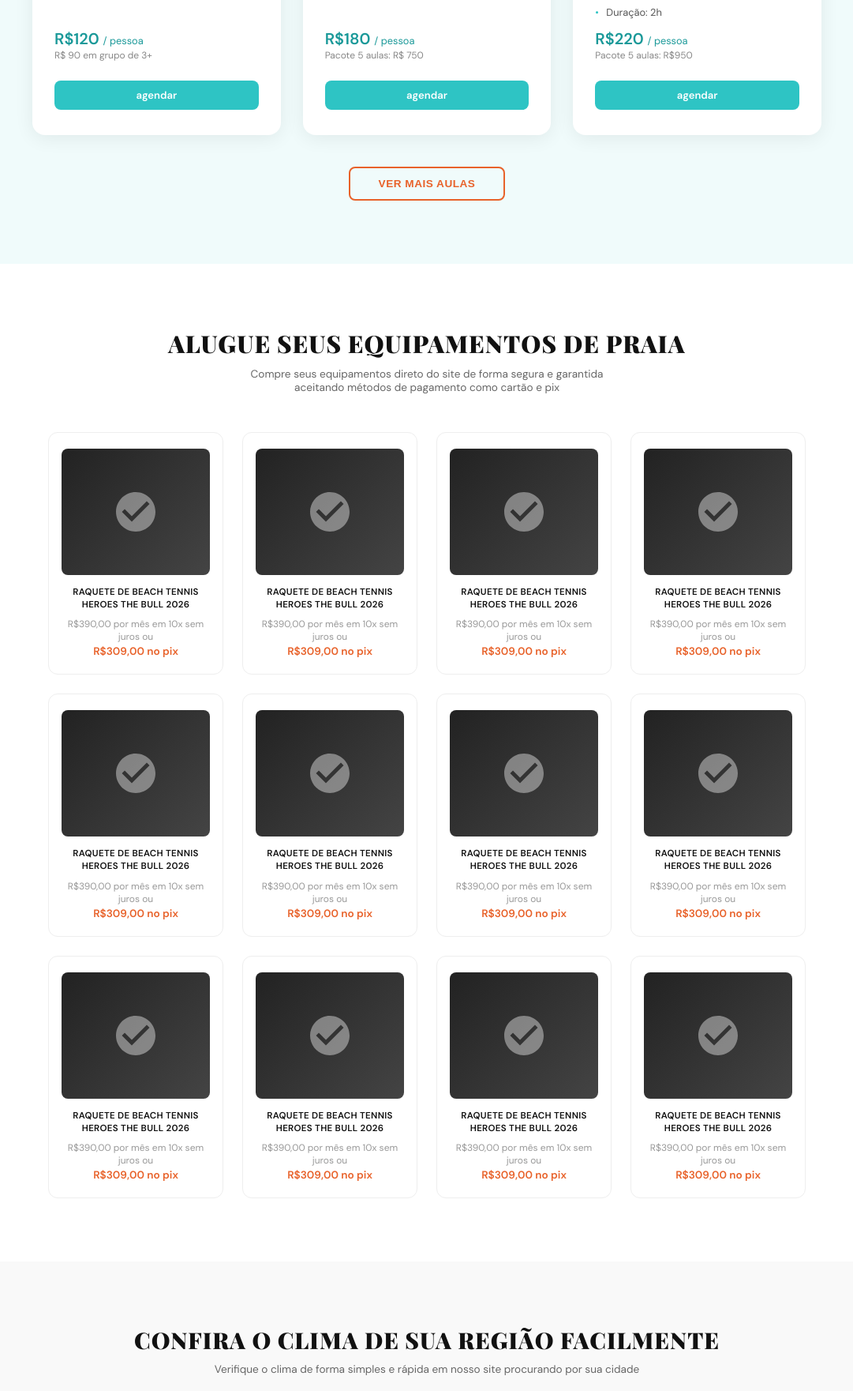
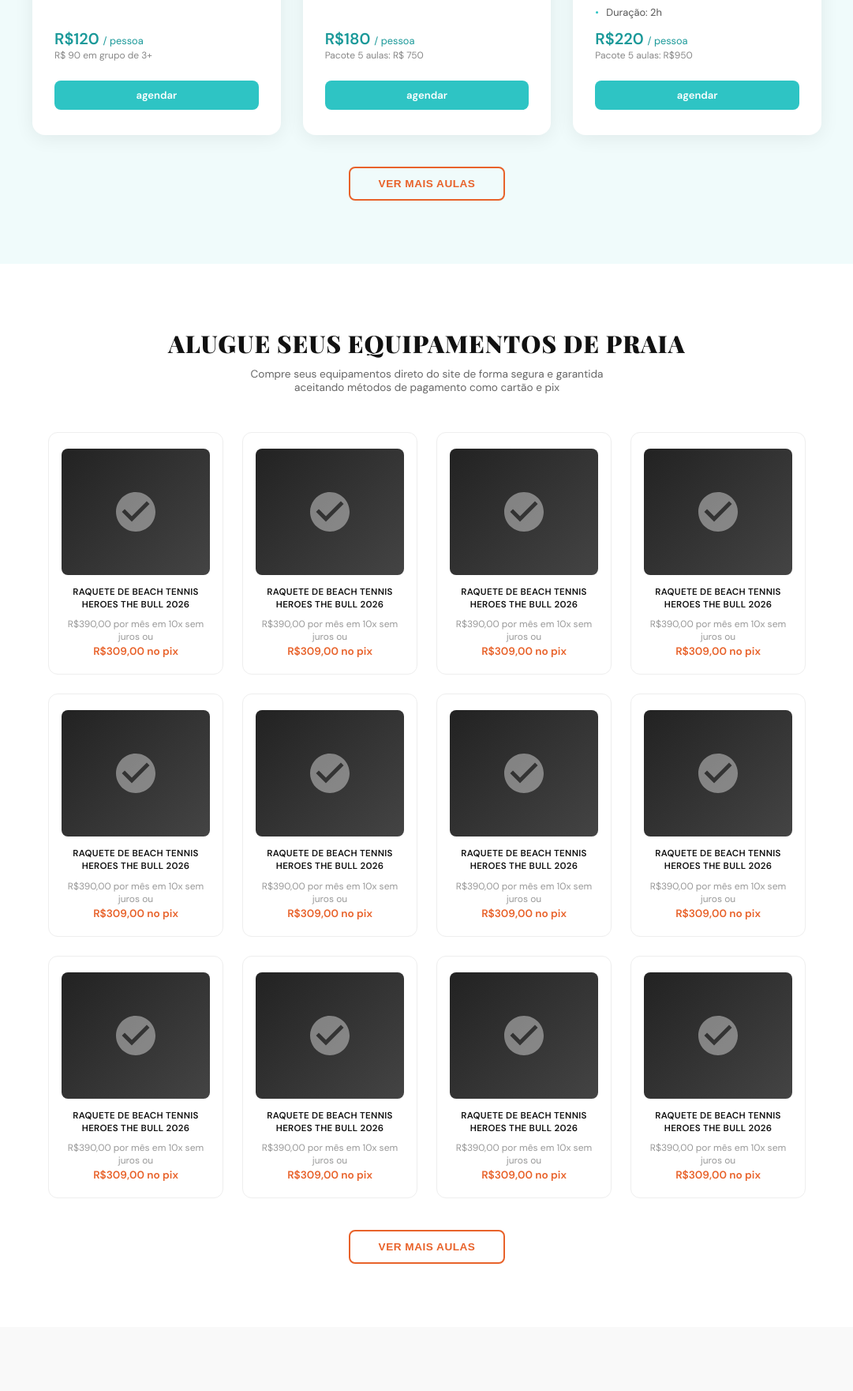
Before and after one commit to Eduardoluizfrancelianoda/BrunoSurf, a PHP site: page / in a window 1280 px wide. Shown: the part 1367-3128 px from the top of the page at 79% size, without its empty margins (99-1180 px from the left). Run offline with PHP 8.4, Linux system fonts and the light colour scheme.

Commit message:
edu ytgm

```diff
--- a/css/index.css
+++ b/css/index.css
@@ -87,7 +87,7 @@
         .hero-bg {
             position: absolute;
             inset: 0;
-            background: url('https://images.unsplash.com/photo-1507525428034-b723cf961d3e?w=1400&q=80') center/cover no-repeat;
+            background: url('../IMG/bruno_e_suas_esposas.avif') center/cover no-repeat;
             filter: brightness(0.75);
         }
 
--- a/escola.php
+++ b/escola.php
@@ -59,7 +59,7 @@ $nivel_color = ['iniciante' => '#2ec4c4', 'intermediario' => '#e8622a', 'avancad
 <body>
 
 <nav>
-  <a href="index.php" class="logo">Bruno <span>surf</span></a>
+  <a href="index.html" class="logo">Bruno <span>surf</span></a>
   <ul class="nav-links">
     <li><a href="equipamentos.php">Equipamentos</a></li>
     <li><a href="aulas.php" class="active">Aulas</a></li>
--- a/index.html
+++ b/index.html
@@ -105,7 +105,7 @@
 
         </div>
         <div class="center-btn">
-            <button class="btn-outline" href="escola.php">Ver mais aulas</button>
+            <button class="btn-outline" onclick="document.location='escola.php'">Ver mais aulas</button>
         </div>
     </section>
 
@@ -243,6 +243,9 @@
                 <p class="product-price-pix">R$309,00 no pix</p>
             </div>
         </div>
+        <div class="center-btn">
+            <button class="btn-outline" onclick="document.location='equipamentos.php'">Ver mais aulas</button>
+        </div>
     </section>
 
     <!-- CLIMA -->
@@ -330,7 +333,7 @@
         </div>
 
         <div class="center-btn-teal">
-            <button class="btn-teal">Ver mais</button>
+            <button class="btn-teal" onclick="document.location='clima.php'">Ver mais</button>
         </div>
     </section>
 
```
Also changed, not shown: IMG/download.jpg (added), IMG/invidible.jpg (added).
